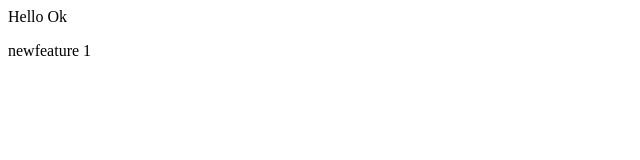
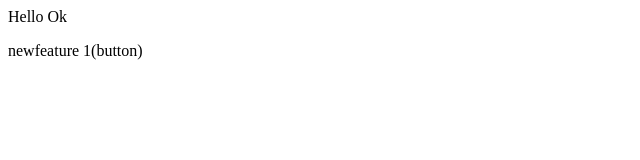
Before and after one commit to subha0999/localRepo, a plain HTML site: page index.html in a window 1280 px wide. Shown: the full height of the page, 0-640 px from the left. Drawn offline with Linux system fonts and the light colour scheme.

```diff
--- a/index.html
+++ b/index.html
@@ -1,2 +1,2 @@
 <p>Hello Ok</p>
-<p>newfeature 1</p>
+<p>newfeature 1(button)</p>
```
